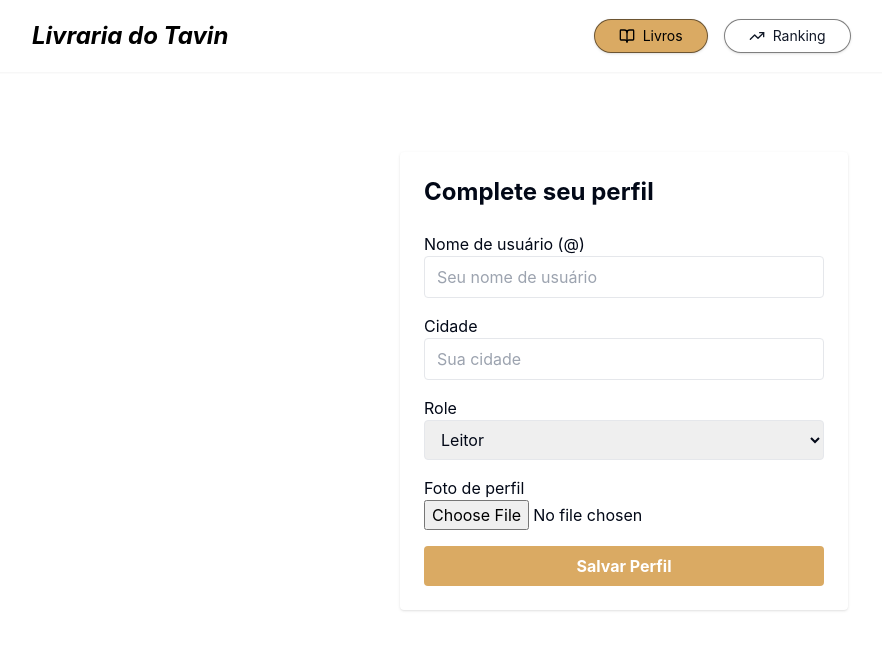
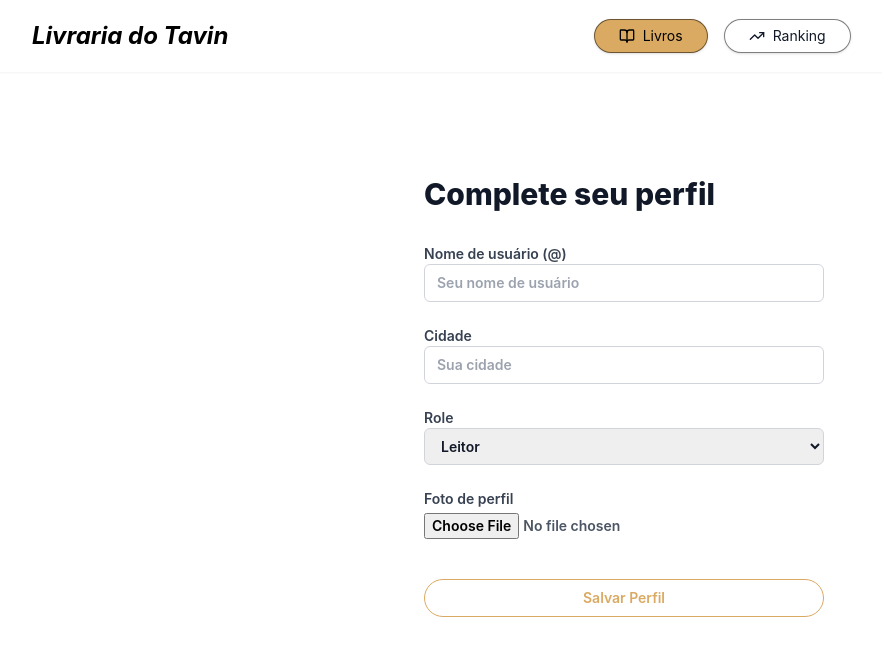
Before and after one commit to othaviolr/web-livraria-front, a React (Vite) app: page /completar-perfil in a window 1280 px wide. Shown: the top 656 px of the page, without its empty margins (16-898 px from the left). Built offline with nearby package versions, Linux system fonts and the light colour scheme; a web font is replaced by a local one.

Commit message:
update api

```diff
--- a/src/pages/CompletarPerfil.tsx
+++ b/src/pages/CompletarPerfil.tsx
@@ -1,6 +1,6 @@
 "use client";
 
-import { useState, useEffect, ChangeEvent, FormEvent } from "react";
+import { useState, ChangeEvent, FormEvent } from "react";
 import { useNavigate } from "react-router-dom";
 
 type Role = "Leitor" | "Autor";
@@ -13,37 +13,28 @@ export default function CompletarPerfil() {
   const [role, setRole] = useState<Role>("Leitor");
   const [fotoPreview, setFotoPreview] = useState<string | null>(null);
   const [fotoArquivo, setFotoArquivo] = useState<File | null>(null);
-
   const [erro, setErro] = useState<string | null>(null);
   const [loading, setLoading] = useState(false);
 
-  // Preview da imagem escolhida
   function handleFotoChange(e: ChangeEvent<HTMLInputElement>) {
     const file = e.target.files?.[0];
     if (!file) return;
 
     setFotoArquivo(file);
-
     const reader = new FileReader();
-    reader.onload = () => {
-      setFotoPreview(reader.result as string);
-    };
+    reader.onload = () => setFotoPreview(reader.result as string);
     reader.readAsDataURL(file);
   }
 
   async function handleSubmit(e: FormEvent) {
     e.preventDefault();
     setErro(null);
-
     if (!nomeUsuario.trim()) {
       setErro("Nome de usuário é obrigatório");
       return;
     }
-
     setLoading(true);
-
     try {
-      // Monta o payload da requisição (foto vamos mandar como base64)
       let fotoBase64: string | null = null;
       if (fotoArquivo) {
         fotoBase64 = await new Promise<string>((resolve, reject) => {
@@ -53,106 +44,105 @@ export default function CompletarPerfil() {
           reader.readAsDataURL(fotoArquivo);
         });
       }
-
       const token = localStorage.getItem("token");
       if (!token) {
         setErro("Usuário não autenticado");
         setLoading(false);
         return;
       }
-
-      const response = await fetch("http://localhost:7041/usuarios/perfil", {
+      const response = await fetch("http://localhost:5036/usuarios/perfil", {
         method: "PUT",
         headers: {
           "Content-Type": "application/json",
           Authorization: `Bearer ${token}`,
         },
-        body: JSON.stringify({
-          nomeUsuario,
-          cidade,
-          fotoUrl: fotoBase64,
-          role,
-        }),
+        body: JSON.stringify({ nomeUsuario, cidade, fotoUrl: fotoBase64, role }),
       });
-
       if (!response.ok) {
         const data = await response.json();
         setErro(data.message || "Erro ao atualizar perfil");
         setLoading(false);
         return;
       }
-
-      // Sucesso: redireciona para home ou onde quiser
       navigate("/");
-    } catch (error) {
+    } catch {
       setErro("Erro na comunicação com o servidor");
       setLoading(false);
     }
   }
 
+  const inputClasses =
+    "w-full border border-gray-300 rounded-md px-3 py-2 focus:outline-none focus:ring-2 focus:ring-[#DAAA63] text-gray-900";
+
+  const labelClasses = "block text-sm font-semibold mb-1 text-gray-700";
+
+  const btnClasses =
+    "mt-4 inline-flex items-center justify-center gap-2 rounded-full border border-[#DAAA63] bg-white px-6 py-2 text-sm font-semibold text-[#DAAA63] transition hover:bg-[#DAAA63] hover:text-white disabled:opacity-50 disabled:cursor-not-allowed";
+
   return (
-    <main className="max-w-md mx-auto p-6 mt-20 bg-white rounded shadow">
-      <h1 className="text-2xl font-bold mb-6">Complete seu perfil</h1>
+    <main className="max-w-md mx-auto p-6 mt-20">
+      <h1 className="text-3xl font-extrabold mb-8 text-gray-900">Complete seu perfil</h1>
 
-      <form onSubmit={handleSubmit} className="flex flex-col gap-4">
-        <label>
+      <form onSubmit={handleSubmit} className="flex flex-col gap-5">
+        <label className={labelClasses}>
           Nome de usuário (@)
           <input
             type="text"
             value={nomeUsuario}
             onChange={(e) => setNomeUsuario(e.target.value)}
-            className="w-full border rounded px-3 py-2"
             placeholder="Seu nome de usuário"
             required
+            className={inputClasses}
+            autoComplete="username"
           />
         </label>
 
-        <label>
+        <label className={labelClasses}>
           Cidade
           <input
             type="text"
             value={cidade}
             onChange={(e) => setCidade(e.target.value)}
-            className="w-full border rounded px-3 py-2"
             placeholder="Sua cidade"
+            className={inputClasses}
+            autoComplete="address-level2"
           />
         </label>
 
-        <label>
+        <label className={labelClasses}>
           Role
           <select
             value={role}
             onChange={(e) => setRole(e.target.value as Role)}
-            className="w-full border rounded px-3 py-2"
+            className={inputClasses}
           >
             <option value="Leitor">Leitor</option>
             <option value="Autor">Autor</option>
           </select>
         </label>
 
-        <label>
+        <label className={labelClasses}>
           Foto de perfil
-          <input type="file" accept="image/*" onChange={handleFotoChange} />
+          <input
+            type="file"
+            accept="image/*"
+            onChange={handleFotoChange}
+            className="mt-1 block w-full text-sm text-gray-600"
+          />
           {fotoPreview && (
             <img
               src={fotoPreview}
               alt="Preview da foto"
-              className="mt-2 w-24 h-24 object-cover rounded-full border"
+              className="mt-4 w-24 h-24 rounded-full object-cover border border-gray-300"
             />
           )}
         </label>
 
         {erro && (
-          <p className="text-red-600 font-semibold">
-            {erro}
-          </p>
+          <p className="text-red-600 text-center font-semibold text-sm">{erro}</p>
         )}
 
-        <button
-          type="submit"
-          disabled={loading}
-          className="bg-[#DAAA63] hover:bg-[#c39442] text-white font-bold py-2 rounded disabled:opacity-60"
-        >
+        <button type="submit" disabled={loading} className={btnClasses}>
           {loading ? "Salvando..." : "Salvar Perfil"}
         </button>
       </form>
--- a/src/services/api.ts
+++ b/src/services/api.ts
@@ -1,7 +1,7 @@
 import axios from "axios";
 
 const api = axios.create({
-  baseURL: "https://localhost:7041/api",
+  baseURL: "http://localhost:5036/api",
   headers: {
     "Content-Type": "application/json",
   },
```
